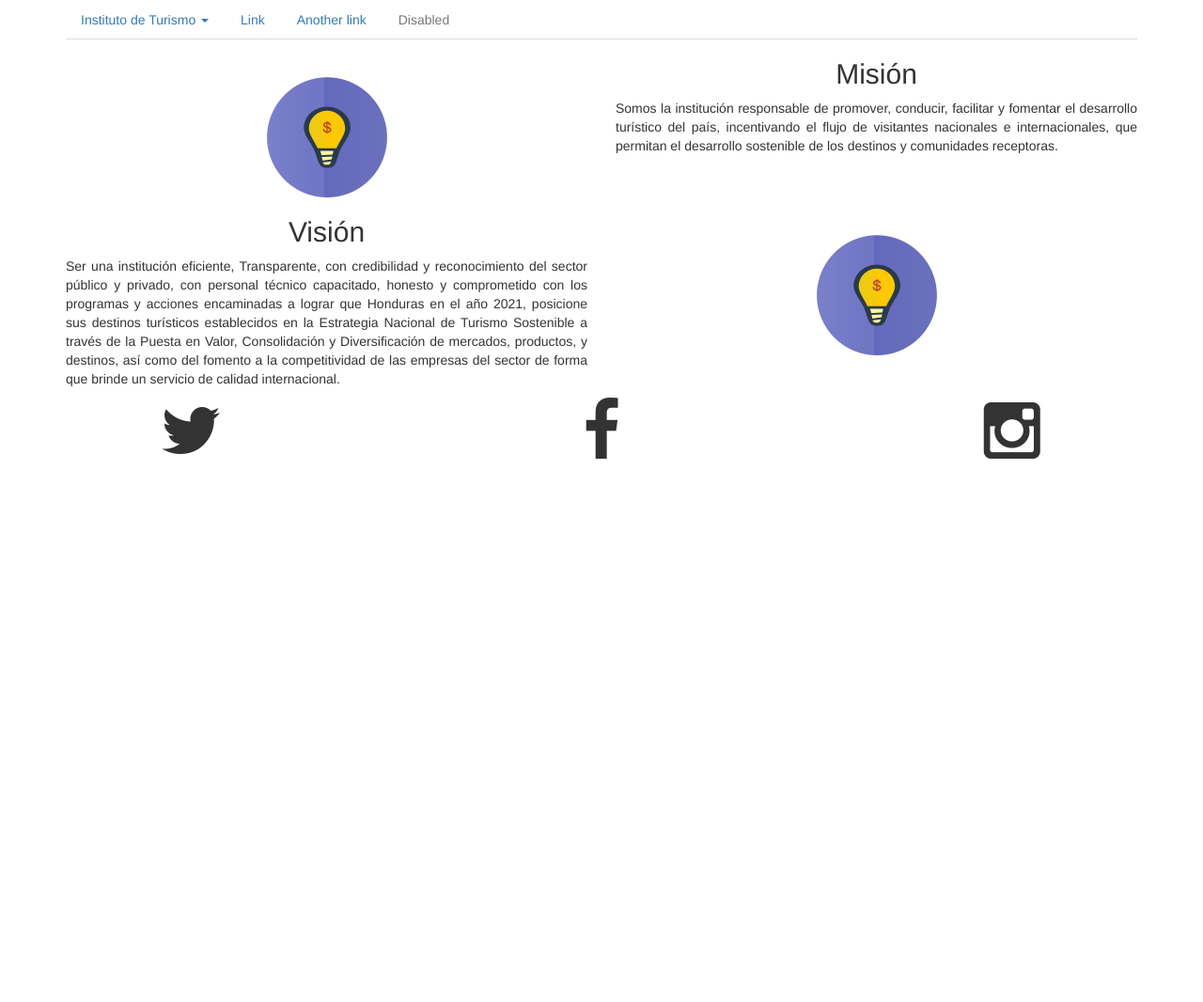
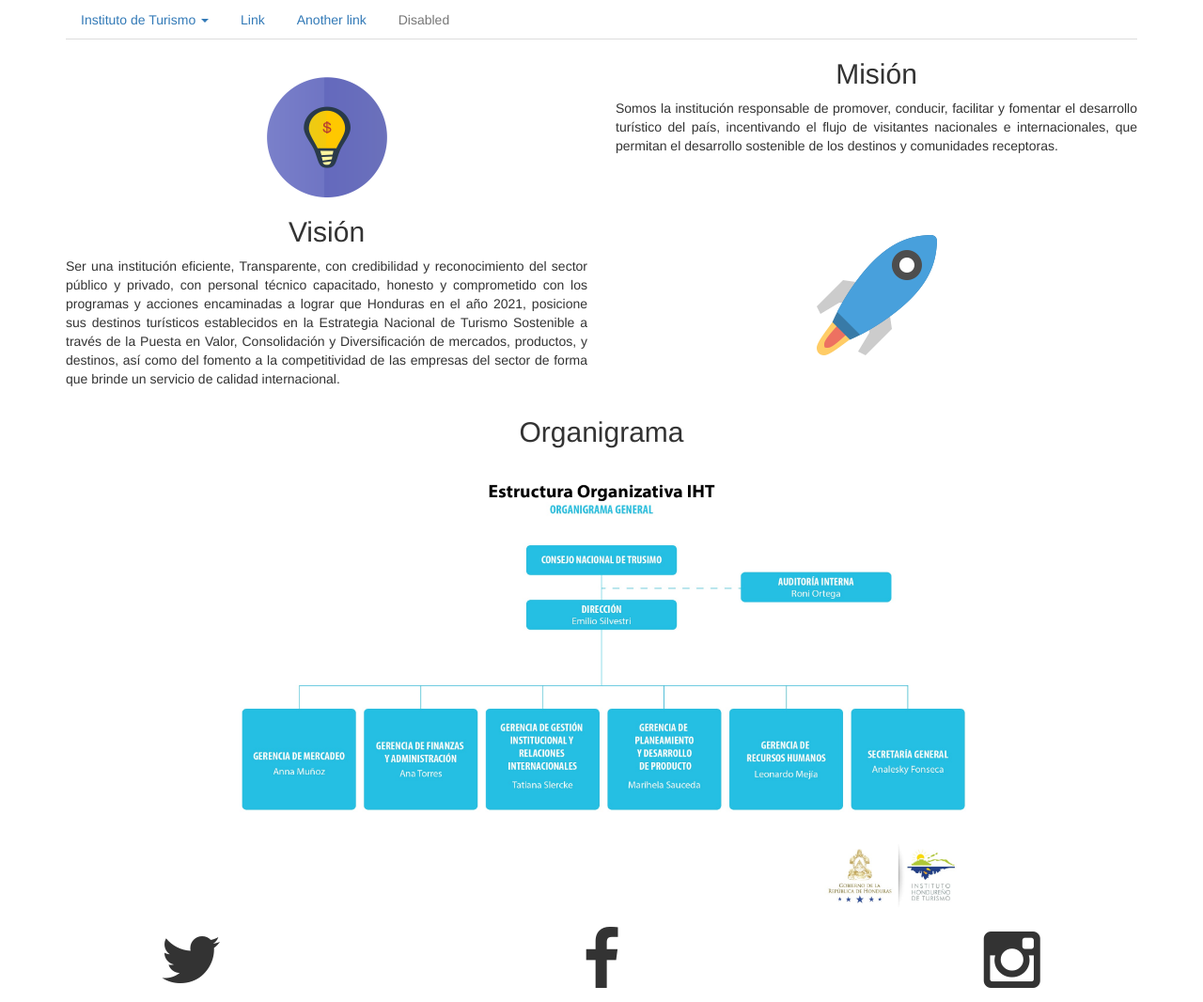
Before and after one commit to ggderas/iht-se, a PHP site: page /content/info/misionVision.html in a window 1280 px wide. Shown: the whole page at 94% size. Before the commit the page ends 488 px from the top, so only its background shows below. Run offline with PHP 8.4, Linux system fonts and the light colour scheme.

Commit message:
Pantalla de mision y vision finalizada
Animaciones listas

```diff
--- a/content/info/misionVision.html
+++ b/content/info/misionVision.html
@@ -16,7 +16,7 @@
 
 </head>
 
-	<body onload="init()">
+	<body >
 		<div class="container">
 
 			<ul class="nav nav-tabs">
@@ -43,8 +43,8 @@
 			  </li>
 			</ul>
 
-			<div class="row" id="rowMision">
-        <div class="col-lg-6">
+			<div class="row hidden" id="rowMision">
+        <div class="col-lg-6" >
           <figure>
             <img class="padding-alto" src="icos/icon-idea.png" alt="" />
           </figure>
@@ -59,7 +59,7 @@
 				</div>
 			</div>
 
-			<div class="row " >
+			<div class="row hidden" id="rowVision" >
 				<div class="col-lg-6">
 					<h2 class="text-center">Visión</h2>
 					<p class="text-justify">
@@ -73,9 +73,16 @@
 				</div>
         <div class="col-lg-6">
           <figure>
-            <img class="padding-alto" src="icos/icon-idea.png" alt="" />
+            <img class="padding-alto" src="icos/icon-rocket.png" alt="" />
           </figure>
         </div>
+			</div>
+
+			<div class="row" id="rowOrganigrama">
+				<h2 class="text-center">Organigrama</h2>
+				<figure>
+					<img class="img-media" src="images/img-organigrama.jpg" alt="" />
+				</figure>
 			</div>
 
 		</div>
--- a/css/estilo.css
+++ b/css/estilo.css
@@ -21,6 +21,12 @@
 .hidden
 {
   display:none;
+}
+
+.img-media
+{
+  width:800px;
+  height: 500px
 }
 
 figure img
--- a/js/js_index.js
+++ b/js/js_index.js
@@ -1,6 +1,6 @@
 $(function()
 {
-  setInterval(animacionTarjeta, 2000);
+  setInterval(animacionTarjeta, 5000);
 });
 
 function animacionTarjeta()
--- a/js/js_misionVision.js
+++ b/js/js_misionVision.js
@@ -1,25 +1,18 @@
-// $(document()
-// {
-//
-// });
+$(function(){
 
-function init()
-{
-  // $("#rowMision").hide();
-  // $("#rowVision").hide();
-  //
-  //
-  // $("#rowMision").fadeIn();
-  //
-  // setTimeout(function(){}, 10000000);
-  //
-  //
-  // $("#rowVision").fadeIn();
+  //Animacion de los rows de Mision y VIsion
+  $("#rowMision").hide();
+  $("#rowMision").removeClass('hidden', function(){
+      $("#rowMision").fadeIn('slow');
+  });
+  $("#rowMision").show('slow');
+
+
 
   $("#rowVision").hide();
-  $("#rowVision").removeClass('hidden',
-  function()
-  {
-      $("#rowVision").fadeIn("slow");
+  $("#rowVision").removeClass('hidden', function(){
+      $("#rowVision").fadeIn('slow');
   });
-}
+  $("#rowVision").show('slow');
+
+});
```
Also changed, not shown: icos/icon-rocket.png (added), images/img-organigrama.jpg (added).
